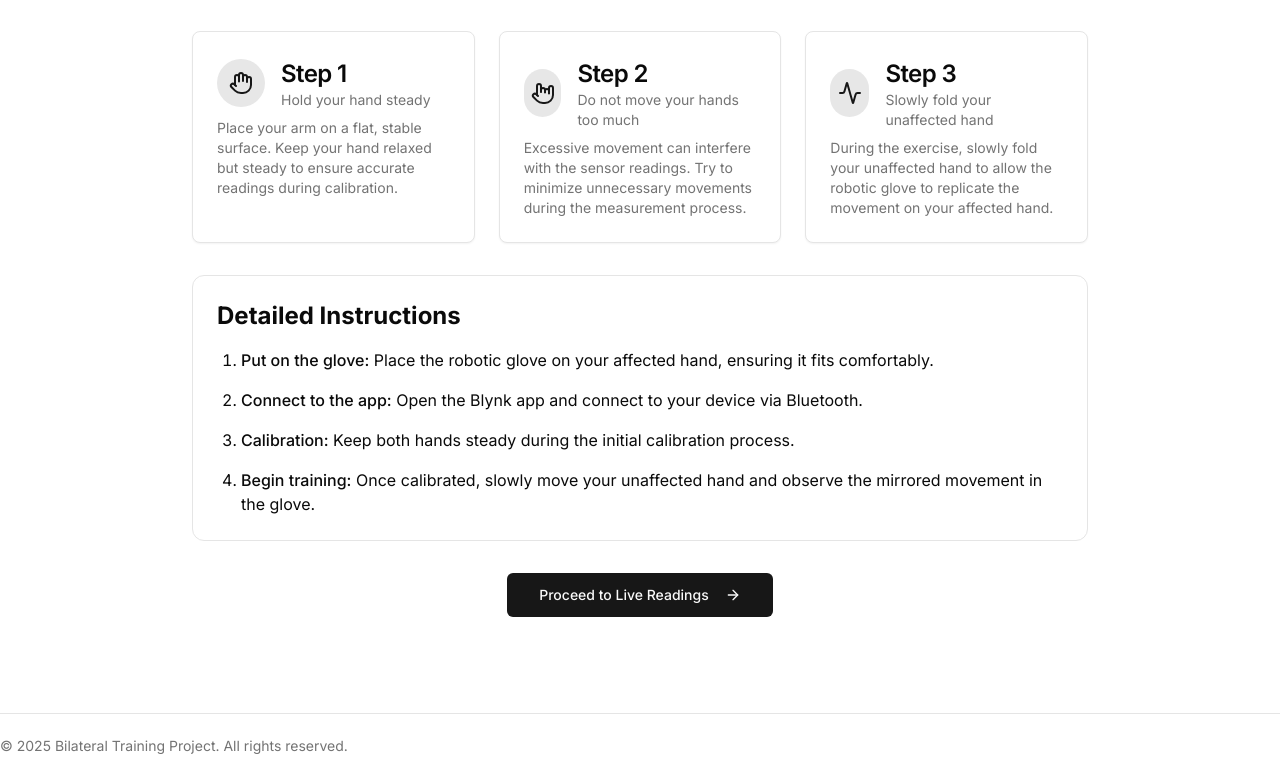
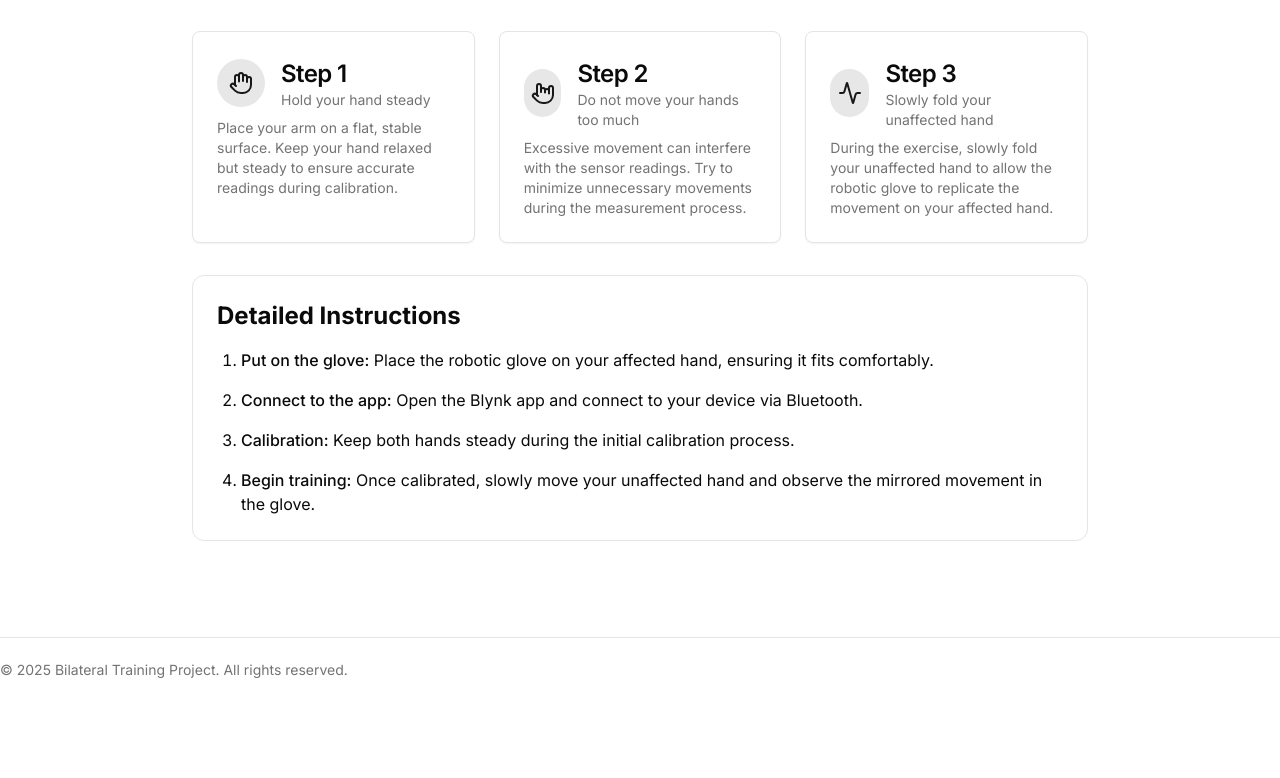
Before and after one commit to RohitAnish1/physio-track2, a Next.js app: page /instructions in a window 1280 px wide. Shown: the part 810-1588 px from the top of the page. After the commit the page ends 1512 px from the top, so only its background shows below. Built offline with nearby package versions, Linux system fonts and the light colour scheme.

Commit message:
minor fix

```diff
--- a/app/instructions/page.tsx
+++ b/app/instructions/page.tsx
@@ -107,15 +107,6 @@ export default function InstructionsPage() {
             </li>
           </ol>
         </div>
-
-        <div className="flex justify-center">
-          <Link href="/live-readings">
-            <Button size="lg">
-              Proceed to Live Readings
-              <ArrowRight className="ml-2 h-4 w-4" />
-            </Button>
-          </Link>
-        </div>
       </div>
     </div>
   )
```
